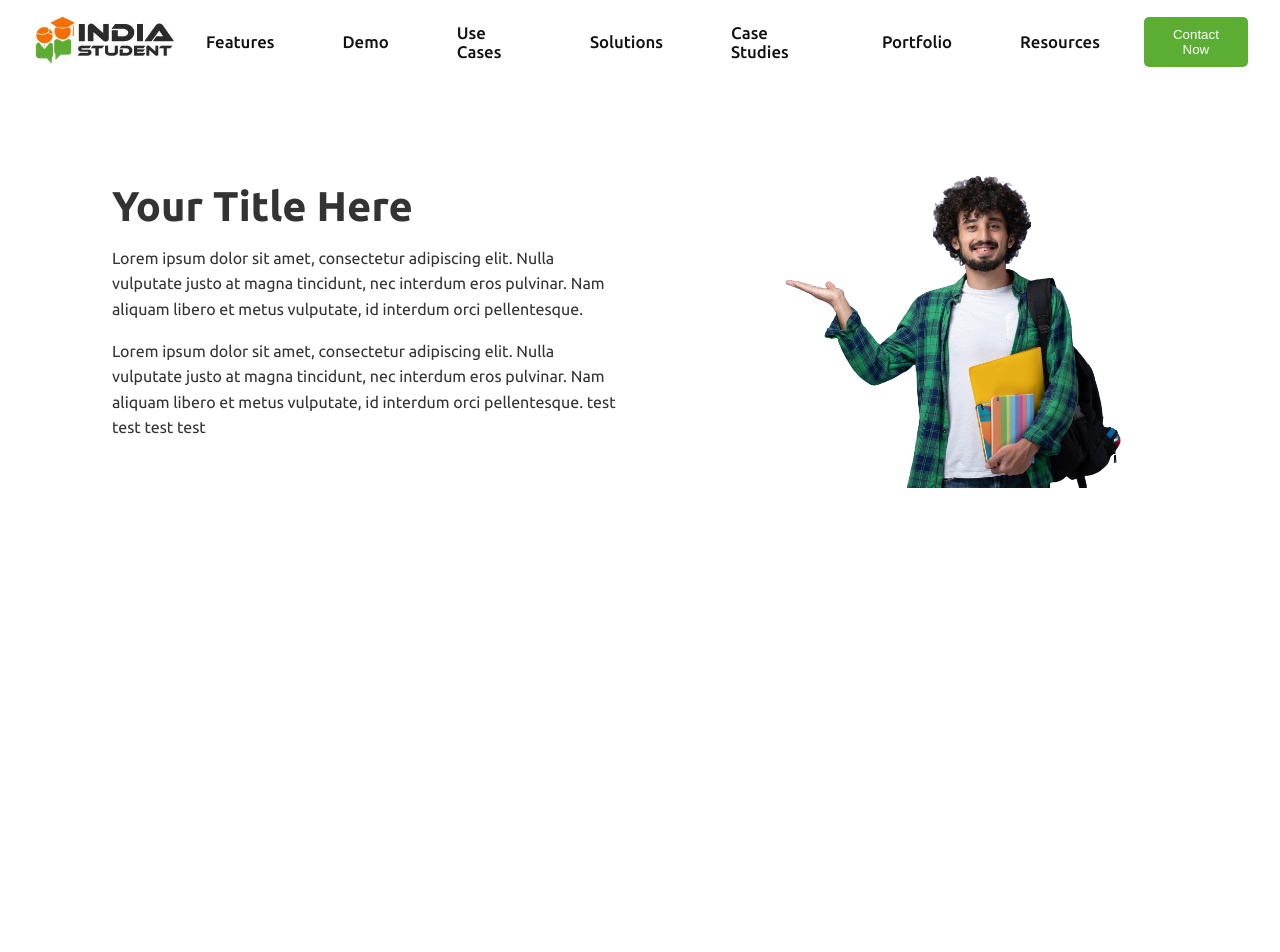
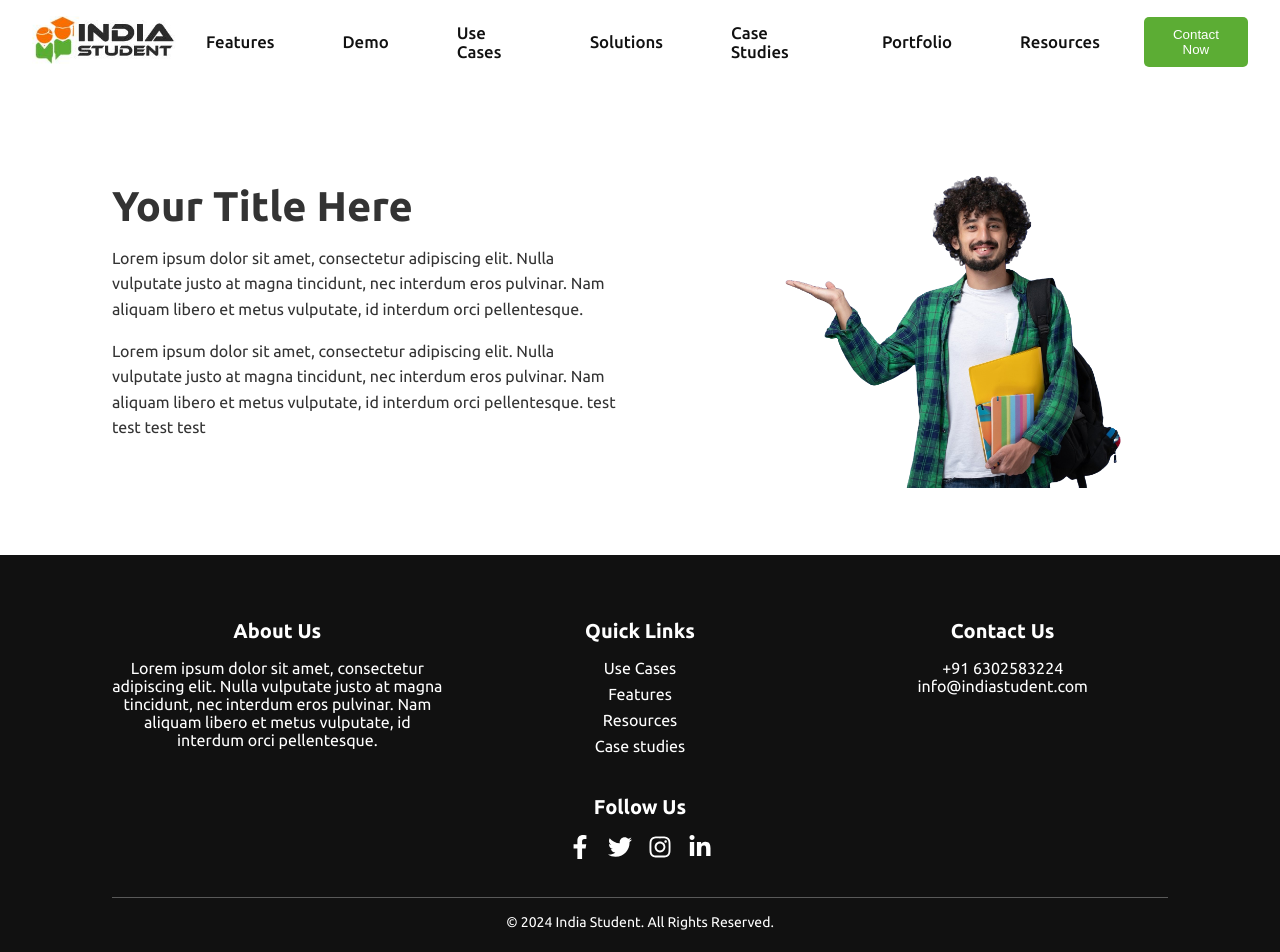
Before and after one commit to baig78/india-student, a React (Create React App) app: page / in a window 1280 px wide. Shown: the top 952 px of the page. Before the commit the page ends 800 px from the top, so only its background shows below. Built offline with nearby package versions, Linux system fonts and the light colour scheme.

Commit message:
added footer

```diff
--- a/src/App.js
+++ b/src/App.js
@@ -1,14 +1,16 @@
-
-import './App.css';
-import Header from './shared/Header/Header';
-import Home from './pages/Home/Home';
+import "./App.css";
+import Header from "./shared/Header/Header";
+import Home from "./pages/Home/Home";
+import Footer from "./shared/Footer/Footer";
 
 function App() {
   return (
     <>
       <div className="App">
         <Header />
-      <Home />
+        <Home />
+
+        <Footer />
       </div>
     </>
   );
--- a/src/pages/Home/Home.css
+++ b/src/pages/Home/Home.css
@@ -1,5 +1,3 @@
-
-
 .section {
   display: flex;
   justify-content: space-between;
@@ -34,7 +32,8 @@
   border-radius: 0.5rem; /* Optional rounded corners */
 }
 
-  @media (max-width: 48rem) { /* 768px in rem units */
+@media (max-width: 48rem) {
+  /* 768px in rem units */
   .section {
     flex-direction: column;
     text-align: center;
--- a/src/shared/Footer/Footer.css
+++ b/src/shared/Footer/Footer.css
@@ -0,0 +1,108 @@
+.footer {
+  background-color: #111;
+  color: white;
+  padding: 4rem 7rem;
+  text-align: center;
+}
+
+.footer-container {
+  display: flex;
+  justify-content: space-between;
+  align-items: flex-start;
+  flex-wrap: wrap;
+  gap: 2rem;
+  max-width: 1200px;
+  margin: 0 auto;
+}
+
+.footer-section {
+  flex: 1;
+  min-width: 250px;
+}
+
+.footer-section h3 {
+  margin-bottom: 1rem;
+  font-size: 1.25rem;
+}
+
+.footer-section p,
+.footer-section a {
+  color: white;
+  font-size: 1rem;
+  text-decoration: none;
+}
+
+.footer-section ul {
+  list-style-type: none;
+  padding: 0;
+}
+
+.footer-section ul li {
+  margin-bottom: 0.5rem;
+}
+
+.social-icons a {
+  margin: 0 0.5rem;
+  color: white;
+  font-size: 1.5rem;
+  text-decoration: none;
+}
+
+.social-icons a:hover {
+  color: #5cad34;
+}
+
+.footer-bottom {
+  margin-top: 2rem;
+  border-top: 1px solid rgba(255, 255, 255, 0.3);
+  padding-top: 1rem;
+}
+
+.footer-bottom p {
+  margin: 0;
+  font-size: 0.875rem;
+}
+
+.footer-section ul li a {
+  color: white;
+  font-size: 1rem;
+  text-decoration: none;
+  position: relative;
+  /* To control positioning of the ::after pseudo-element */
+  padding-bottom: 0.1rem;
+}
+
+.footer-section ul li a::after {
+  content: "";
+  position: absolute;
+  left: 0;
+  bottom: 0;
+  width: 0;
+  height: 2px;
+  background-color: #5cad34;
+  /* Line color */
+  transition: width 0.3s ease-in-out;
+}
+
+.footer-section ul li a:hover::after {
+  width: 100%;
+  /* Expands the line to full width on hover */
+}
+
+.footer-section ul li a:hover {
+  color: #5cad34;
+  /* Optional hover text color change */
+}
+
+/* Responsive Design */
+@media (max-width: 48rem) {
+  /* 768px in rem */
+  .footer-container {
+    flex-direction: column;
+    align-items: center;
+  }
+
+  .footer-section {
+    text-align: center;
+  }
+}
--- a/src/shared/Footer/Footer.js
+++ b/src/shared/Footer/Footer.js
@@ -0,0 +1,80 @@
+import React from "react";
+import "./Footer.css";
+import {
+  FaFacebookF,
+  FaTwitter,
+  FaInstagram,
+  FaLinkedinIn,
+} from "react-icons/fa";
+
+const Footer = () => {
+  return (
+    <footer className="footer">
+      <div className="footer-container">
+        {/* About Section */}
+        <div className="footer-section">
+          <h3>About Us</h3>
+          <p>
+            Lorem ipsum dolor sit amet, consectetur adipiscing elit. Nulla
+            vulputate justo at magna tincidunt, nec interdum eros pulvinar. Nam
+            aliquam libero et metus vulputate, id interdum orci pellentesque.
+          </p>
+        </div>
+
+        {/* Quick Links Section */}
+        <div className="footer-section">
+          <h3>Quick Links</h3>
+          <ul>
+            <li>
+              <a href="#home">Use Cases</a>
+            </li>
+            <li>
+              <a href="#services">Features</a>
+            </li>
+            <li>
+              <a href="#about">Resources</a>
+            </li>
+            <li>
+              <a href="#contact">Case studies</a>
+            </li>
+          </ul>
+        </div>
+
+        {/* Contact Section */}
+        <div className="footer-section">
+          <h3>Contact Us</h3>
+          <p>
+            <a href="tel:+919848812855">+91 6302583224</a>
+            <br />
+            <a href="mailto:info@codevva.com">info@indiastudent.com</a>
+          </p>
+        </div>
+
+        {/* Social Media Section */}
+        <div className="footer-section">
+          <h3>Follow Us</h3>
+          <div className="social-icons">
+            <a href="https://www.facebook.com">
+              <FaFacebookF />
+            </a>
+            <a href="https://www.twitter.com">
+              <FaTwitter />
+            </a>
+            <a href="https://www.instagram.com">
+              <FaInstagram />
+            </a>
+            <a href="https://www.linkedin.com">
+              <FaLinkedinIn />
+            </a>
+          </div>
+        </div>
+      </div>
+
+      <div className="footer-bottom">
+        <p>&copy; 2024 India Student. All Rights Reserved.</p>
+      </div>
+    </footer>
+  );
+};
+
+export default Footer;
--- a/src/shared/Header/Header.css
+++ b/src/shared/Header/Header.css
@@ -31,13 +31,12 @@
 }
 
 .nav-links a:hover {
-  color: #5CAD34;
-
+  color: #5cad34;
 }
 
 .contact-btn {
   padding: 0.625rem 1.25rem;
-  background-color: #5CAD34;
+  background-color: #5cad34;
   color: #fff;
   border: none;
   border-radius: 0.3125rem;
@@ -52,7 +51,7 @@
   display: none;
   font-size: 1.875rem;
   cursor: pointer;
-  color: #5CAD34;
+  color: #5cad34;
 }
 
 .nav-links-mobile {
@@ -82,27 +81,22 @@
     gap: 1.25rem;
   }
 
-  .nav-links-mobile a{
-  /* .nav-links-mobile .contact-btn { */
+  .nav-links-mobile a {
+    /* .nav-links-mobile .contact-btn { */
     color: #111;
     font-size: 1.25rem;
     text-decoration: none;
   }
 
-  .nav-links-mobile a:hover{
-    color: #5CAD34;
-
+  .nav-links-mobile a:hover {
+    color: #5cad34;
   }
 
   .nav-links-mobile .contact-btn {
     color: #fff;
     font-size: 1.25rem;
     text-decoration: none;
-
-
   }
-
-
 
   /* .nav-links-mobile a,
   .nav-links-mobile .contact-btn:hover {
--- a/src/shared/Header/Header.js
+++ b/src/shared/Header/Header.js
@@ -1,6 +1,6 @@
-import React, { useState } from 'react';
-import { FaBars, FaTimes } from 'react-icons/fa';
-import './Header.css'; // Import the CSS file
+import React, { useState } from "react";
+import { FaBars, FaTimes } from "react-icons/fa";
+import "./Header.css"; // Import the CSS file
 
 const Header = () => {
   const [isMobile, setIsMobile] = useState(false);
```
Also changed, not shown: src/App.css (+3 -5 lines), src/pages/Home/Home.js (+7 -9 lines). Lines whose indentation alone changed are shown as unchanged.
